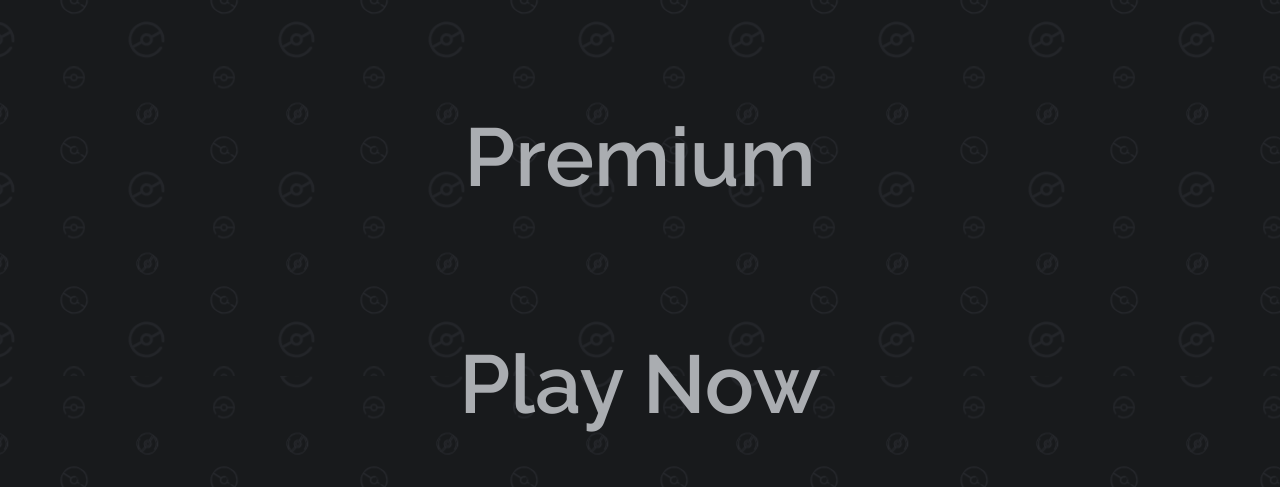
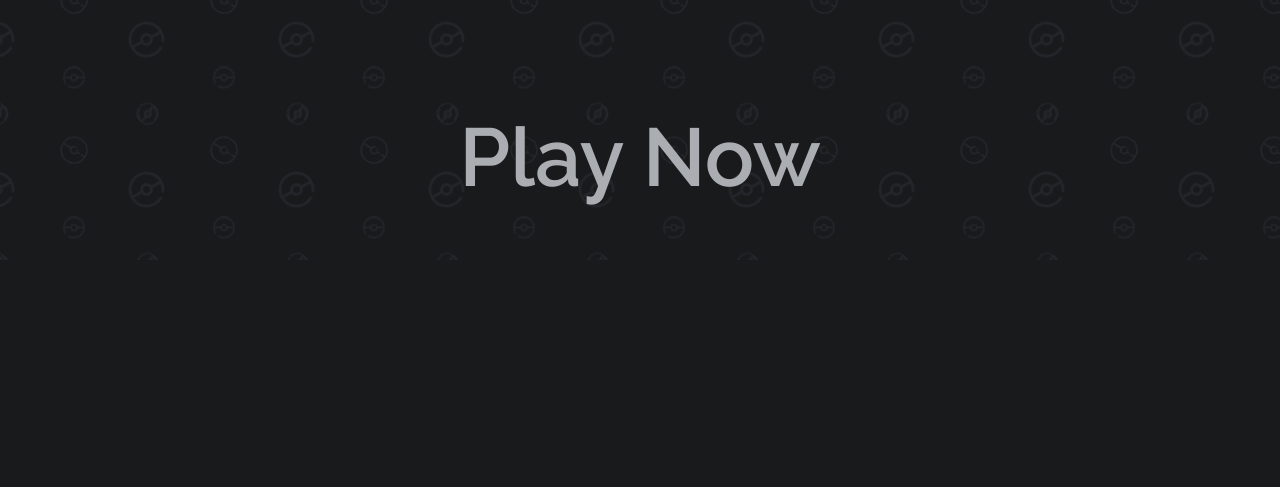
Before and after one commit to SeaPolecat/GCWebsite, a plain HTML site: page menu.html in a window 1280 px wide. Shown: the part 704-1191 px from the top of the page. After the commit the page ends 964 px from the top, so only its background shows below. Drawn offline with Linux system fonts and the light colour scheme.

Commit message:
remove premium button

```diff
--- a/menu.html
+++ b/menu.html
@@ -36,12 +36,6 @@
         </div>
 
         <div class="menu">
-            <a href="https://ko-fi.com/gimmecards" target="_blank">
-                <h1 class="menu">Premium</h1>
-            </a>
-        </div>
-
-        <div class="menu">
             <a href="https://discord.gg/wmVvK2cyzM" target="_blank">
                 <h1 class="menu">Play Now</h1>
             </a>
```
